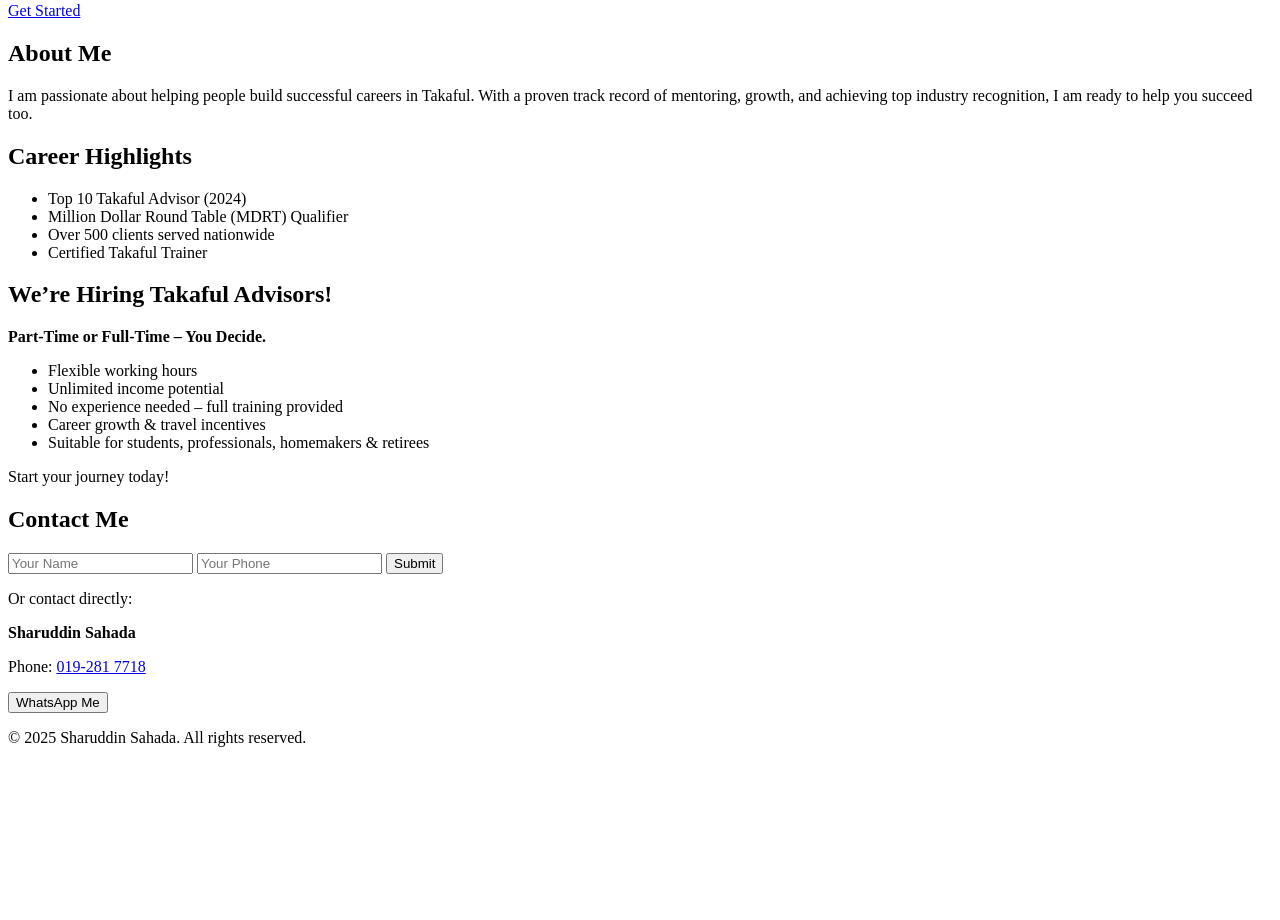
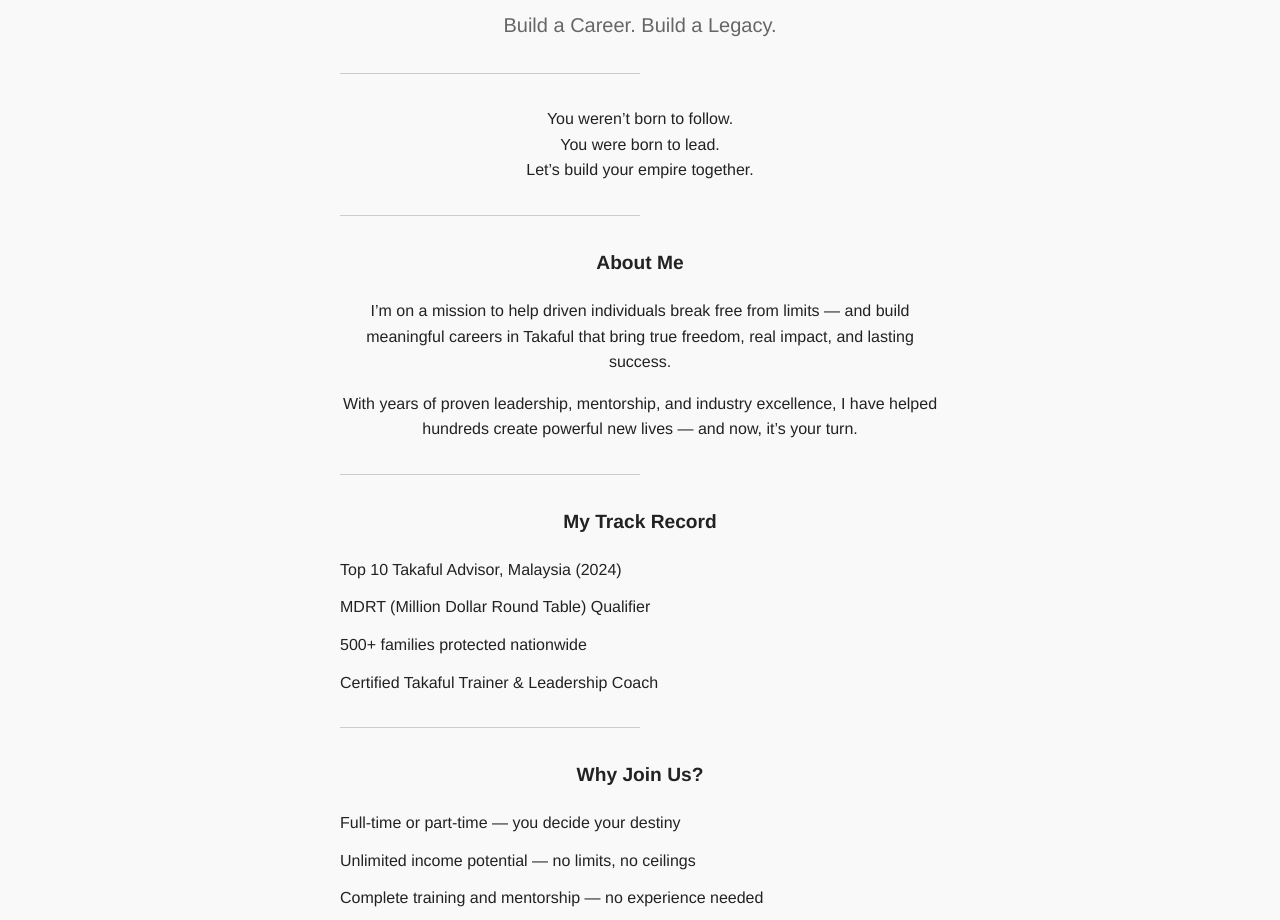
Before and after one commit to azlyb/shift, a plain HTML site: page index.html in a window 1280 px wide. Shown: the part 112-1032 px from the top of the page. Before the commit the page ends 875 px from the top, so only its background shows below. Drawn offline with Linux system fonts and the light colour scheme.

Commit message:
Update index.html

```diff
--- a/index.html
+++ b/index.html
@@ -1,66 +1,111 @@
 <!DOCTYPE html>
 <html lang="en">
 <head>
-    <meta charset="UTF-8">
-    <meta name="viewport" content="width=device-width, initial-scale=1.0">
-    <title>Sharuddin Sahada - Career & Opportunity</title>
-    <link rel="stylesheet" href="style.css">
-    <link href="https://fonts.googleapis.com/css2?family=Poppins:wght@400;600&display=swap" rel="stylesheet">
+  <meta charset="UTF-8" />
+  <meta name="viewport" content="width=device-width, initial-scale=1.0"/>
+  <meta name="description" content="Sharuddin Sahada - Build a Career. Build a Legacy."/>
+  <title>Sharuddin Sahada</title>
+  <style>
+    body {
+      font-family: 'Helvetica Neue', sans-serif;
+      background-color: #f9f9f9;
+      color: #222;
+      margin: 0;
+      padding: 0;
+      line-height: 1.6;
+    }
+    .container {
+      max-width: 600px;
+      margin: auto;
+      padding: 2rem;
+      text-align: center;
+    }
+    h1 {
+      font-size: 2em;
+      margin-bottom: 0.25em;
+    }
+    h2 {
+      font-weight: normal;
+      font-size: 1.25em;
+      color: #666;
+      margin-bottom: 2rem;
+    }
+    hr {
+      margin: 2rem 0;
+      border: none;
+      border-top: 1px solid #ccc;
+      width: 50%;
+    }
+    h3 {
+      font-size: 1.2em;
+      margin-top: 2rem;
+    }
+    ul {
+      list-style: none;
+      padding: 0;
+      text-align: left;
+    }
+    li {
+      margin-bottom: 0.75em;
+    }
+    a {
+      color: #0077cc;
+      text-decoration: none;
+    }
+    a:hover {
+      text-decoration: underline;
+    }
+  </style>
 </head>
 <body>
+  <div class="container">
+    <h1>Sharuddin Sahada</h1>
+    <h2>Build a Career. Build a Legacy.</h2>
 
-    <header>
-        <h1>Sharuddin Sahada</h1>
-        <p>Build a career with impact, purpose & freedom.</p>
-        <a href="#contact" class="btn-primary">Get Started</a>
-    </header>
+    <hr/>
 
-    <section id="about" class="reveal">
-        <h2>About Me</h2>
-        <p>I am passionate about helping people build successful careers in Takaful. With a proven track record of mentoring, growth, and achieving top industry recognition, I am ready to help you succeed too.</p>
-    </section>
+    <p>You weren’t born to follow.<br/>
+    You were born to lead.<br/>
+    Let’s build your empire together.</p>
 
-    <section id="highlights" class="reveal">
-        <h2>Career Highlights</h2>
-        <ul>
-            <li>Top 10 Takaful Advisor (2024)</li>
-            <li>Million Dollar Round Table (MDRT) Qualifier</li>
-            <li>Over 500 clients served nationwide</li>
-            <li>Certified Takaful Trainer</li>
-        </ul>
-    </section>
+    <hr/>
 
-    <section id="hiring" class="reveal">
-        <h2>We’re Hiring Takaful Advisors!</h2>
-        <p><strong>Part-Time or Full-Time – You Decide.</strong></p>
-        <ul>
-            <li>Flexible working hours</li>
-            <li>Unlimited income potential</li>
-            <li>No experience needed – full training provided</li>
-            <li>Career growth & travel incentives</li>
-            <li>Suitable for students, professionals, homemakers & retirees</li>
-        </ul>
-        <p>Start your journey today!</p>
-    </section>
+    <h3>About Me</h3>
+    <p>I’m on a mission to help driven individuals break free from limits — and build meaningful careers in Takaful that bring true freedom, real impact, and lasting success.</p>
+    <p>With years of proven leadership, mentorship, and industry excellence, I have helped hundreds create powerful new lives — and now, it’s your turn.</p>
 
-    <section id="contact" class="reveal">
-        <h2>Contact Me</h2>
-        <form id="contactForm">
-            <input type="text" id="name" placeholder="Your Name" required>
-            <input type="tel" id="phone" placeholder="Your Phone" required>
-            <button type="submit">Submit</button>
-        </form>
-        <p>Or contact directly:</p>
-        <p><strong>Sharuddin Sahada</strong></p>
-        <p>Phone: <a href="tel:0192817718">019-281 7718</a></p>
-        <button onclick="contactWhatsApp()">WhatsApp Me</button>
-    </section>
+    <hr/>
 
-    <footer>
-        <p>&copy; 2025 Sharuddin Sahada. All rights reserved.</p>
-    </footer>
+    <h3>My Track Record</h3>
+    <ul>
+      <li>Top 10 Takaful Advisor, Malaysia (2024)</li>
+      <li>MDRT (Million Dollar Round Table) Qualifier</li>
+      <li>500+ families protected nationwide</li>
+      <li>Certified Takaful Trainer & Leadership Coach</li>
+    </ul>
 
-    <script src="script.js"></script>
+    <hr/>
 
+    <h3>Why Join Us?</h3>
+    <ul>
+      <li>Full-time or part-time — you decide your destiny</li>
+      <li>Unlimited income potential — no limits, no ceilings</li>
+      <li>Complete training and mentorship — no experience needed</li>
+      <li>Clear career growth path — leadership, bonuses, travel rewards</li>
+      <li>Open to students, fresh graduates, professionals, and career switchers</li>
+    </ul>
+
+    <hr/>
+
+    <h3>Your Opportunity Starts Now</h3>
+    <p>Build a life your family will be proud of.<br/>
+    Earn with dignity. Live with purpose.</p>
+
+    <hr/>
+
+    <h3>Contact</h3>
+    <p><strong>Sharuddin Sahada</strong></p>
+    <p><a href="https://wa.me/60192817718" target="_blank">WhatsApp Me</a></p>
+  </div>
 </body>
 </html>
```
